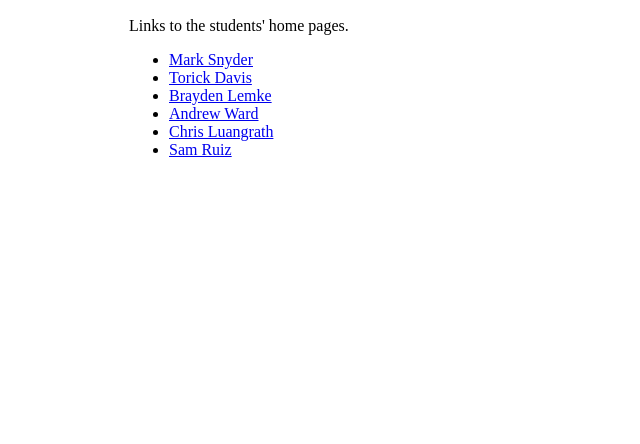
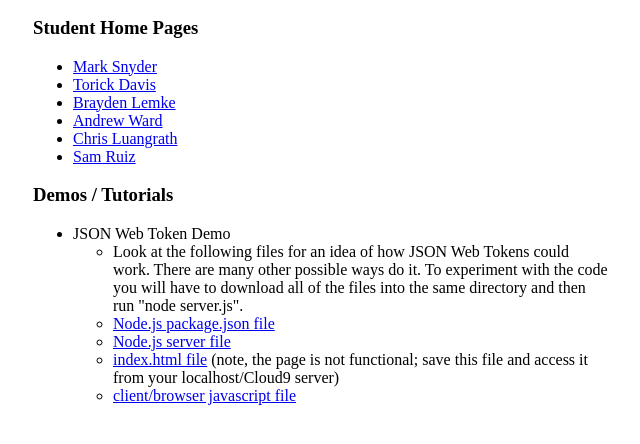
Before and after one commit to kevinblack100/kevinblack100.github.io, a plain HTML site: page index.html in a window 1280 px wide. Shown: the part 110-554 px from the top of the page, without its empty margins (319-959 px from the left). Drawn offline with Linux system fonts and the light colour scheme.

Commit message:
Links to JST demo from index page.

```diff
--- a/index.html
+++ b/index.html
@@ -9,9 +9,30 @@
 <div id="mainContent">
     <h1>Tech Track Gallery</h1>
     <h2>Pleasant Grove</h2>
-    <p>Links to the students' home pages.</p>
-    <ul id="linkList">
-    </ul>
+    <div>
+        <h3>Student Home Pages</h3>
+        <ul id="linkList">
+        </ul>
+    </div>
+    <div>
+        <h3>Demos / Tutorials</h3>
+        <ul>
+            <li>JSON Web Token Demo</li>
+            <ul>
+                <li>Look at the following files for an idea of how JSON Web Tokens could work.
+                There are many other possible ways do it.
+                To experiment with the code you will have to download all of the files into the
+                same directory and then run "node server.js".
+                </li>
+                <li><a href="./tech_track_16/jwt_demo/package.json">Node.js package.json file</a></li>
+                <li><a href="./tech_track_16/jwt_demo/server.js">Node.js server file</a></li>
+                <li><a href="./tech_track_16/jwt_demo/index.html">index.html file</a>
+                (note, the page is not functional; save this file and access it from your localhost/Cloud9 server)</li>
+                <li><a href="./tech_track_16/jwt_demo/client.js">client/browser javascript file</a></li>
+            </ul>
+        </ul>
+        <a href=""
+    </div>
 </div>
 
 <script src="main.js" type="text/javascript"></script>
--- a/main.css
+++ b/main.css
@@ -1,6 +1,6 @@
 #mainContent {
     margin: auto;
-    width: 4in;
+    width: 6in;
 }
 h1,h2 {
     text-align: center;
```
